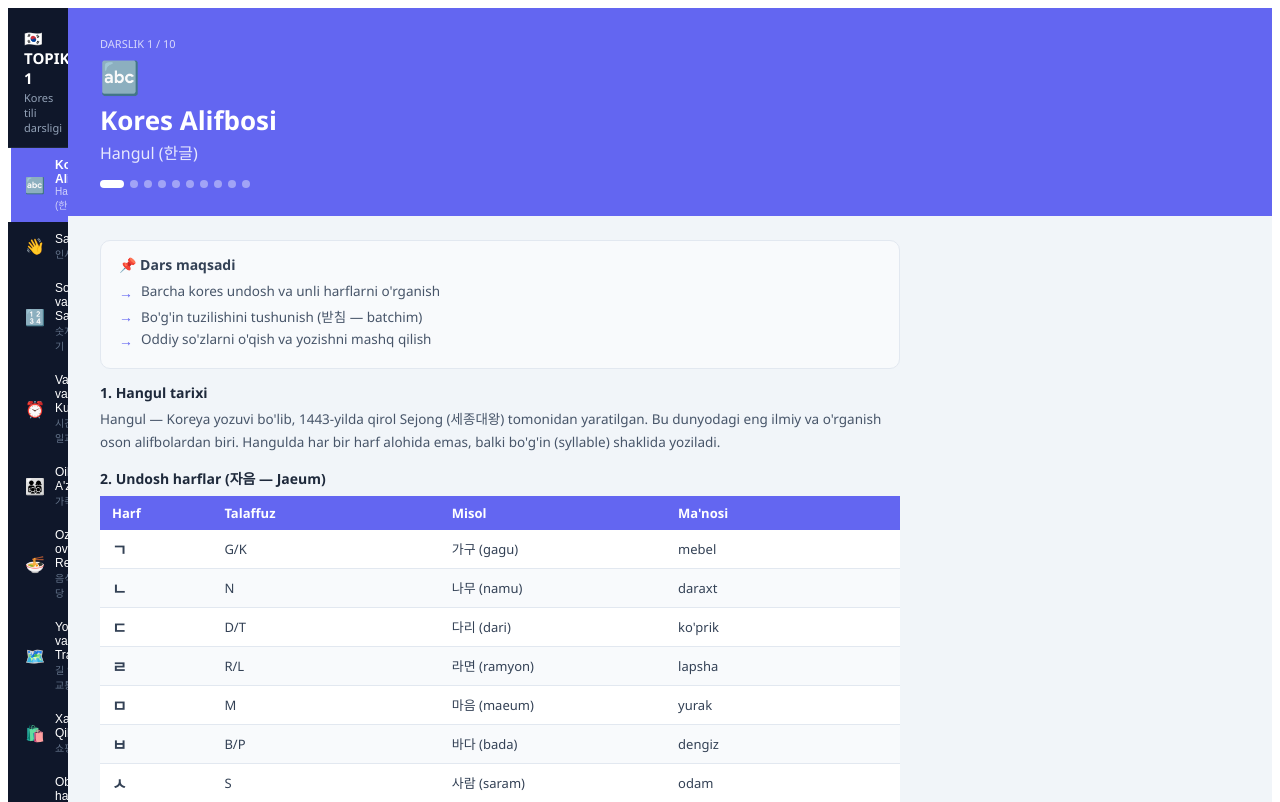
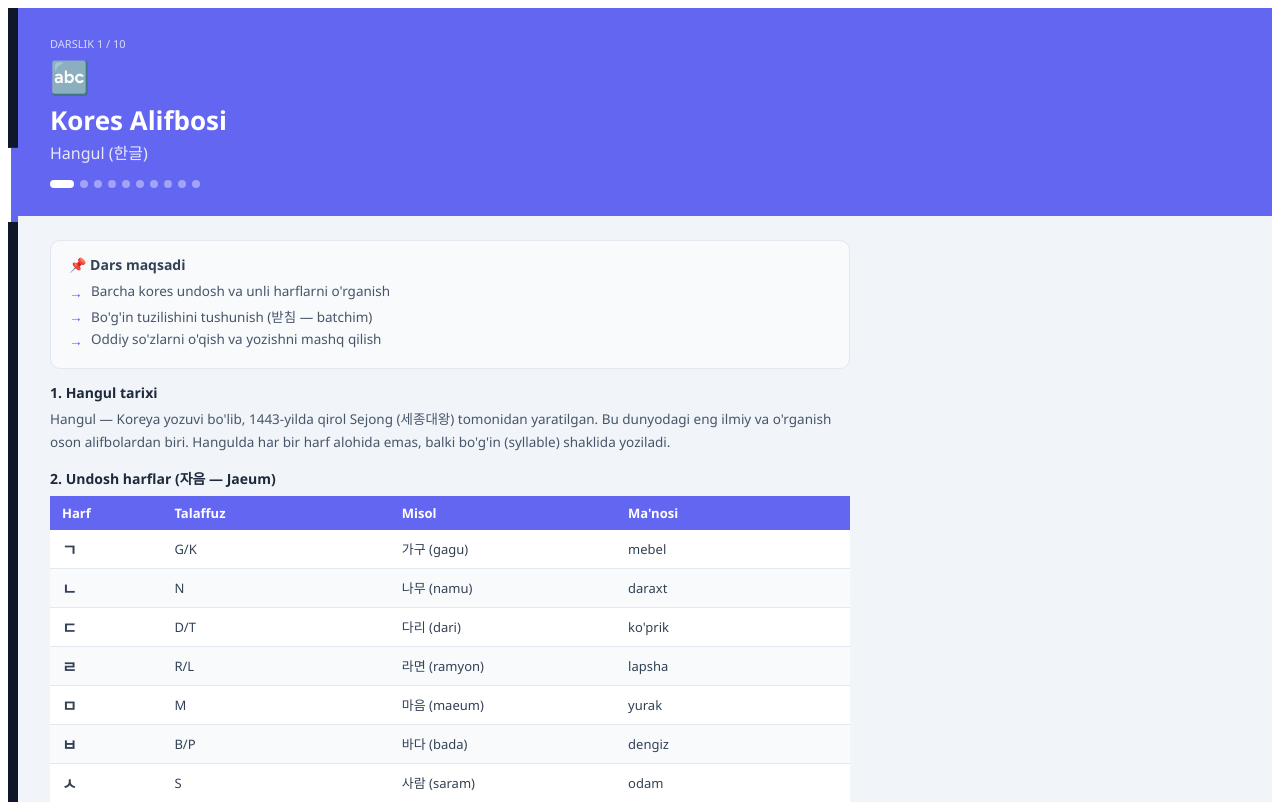
Before and after one commit to hackerblogger4-sketch/Korean_app, a React (Vite) app: page / in a window 1280 px wide. Shown: the top 802 px of the page. Built offline with nearby package versions, Linux system fonts and the light colour scheme.

Commit message:
Adjust sidebar width and lesson title styling

```diff
--- a/src/App.jsx
+++ b/src/App.jsx
@@ -987,9 +987,9 @@ export default function App() {
   return (
     <div style={{ fontFamily: "'Segoe UI', system-ui, sans-serif", minHeight: "100vh", background: "#f1f5f9", display: "flex" }}>
       {/* Sidebar */}
-      <div style={{ width: 60, background: "#0f172a", flexShrink: 0, display: "flex", flexDirection: "column", overflowY: "auto" }}>
+      <div style={{ width: 10, background: "#0f172a", flexShrink: 0, display: "flex", flexDirection: "column", overflowY: "auto" }}>
         <div style={{ padding: "20px 16px 12px", borderBottom: "1px solid #1e293b" }}>
-          <div style={{ color: "#fff", fontWeight: 800, fontSize: 15 }}>🇰🇷 TOPIK 1</div>
+          <div style={{ color: "#fff", fontWeight: 400, fontSize: 15 }}>🇰🇷 TOPIK 1</div>
           <div style={{ color: "#94a3b8", fontSize: 11, marginTop: 2 }}>Kores tili darsligi</div>
         </div>
         {lessons.map((l, i) => (
```
